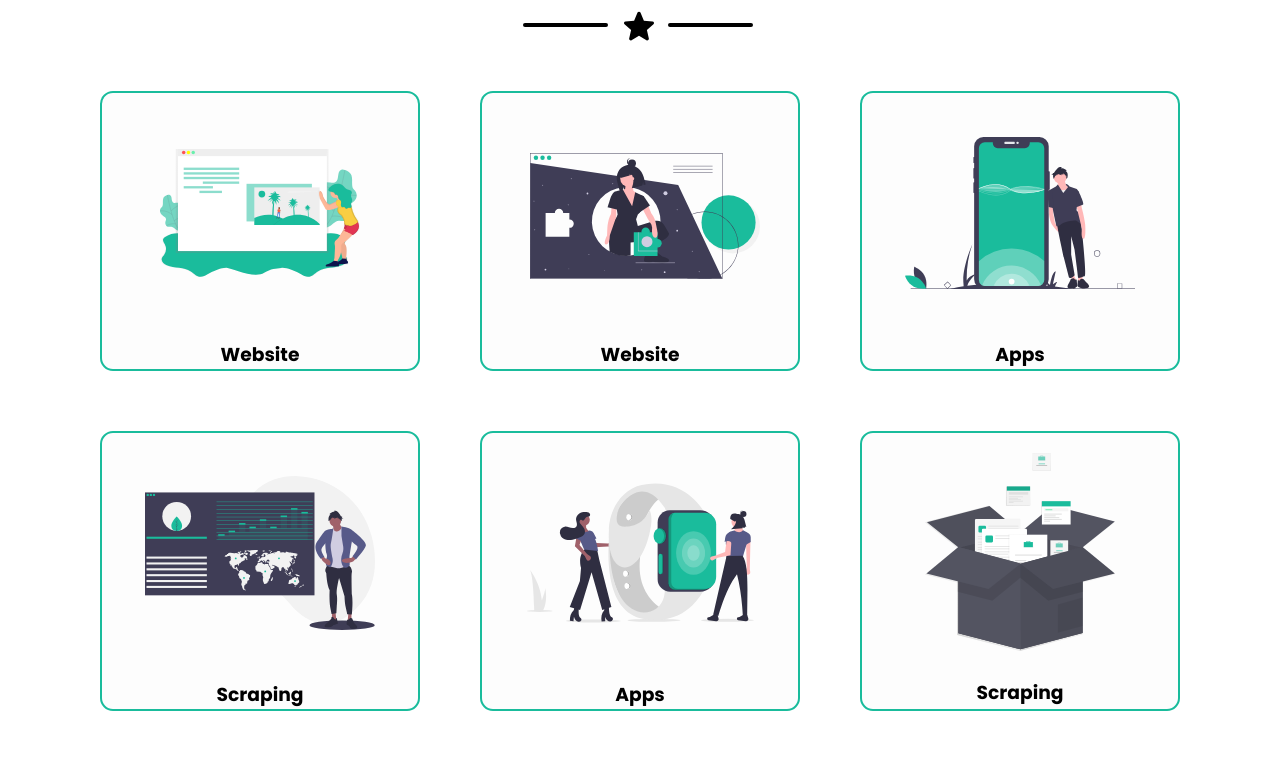
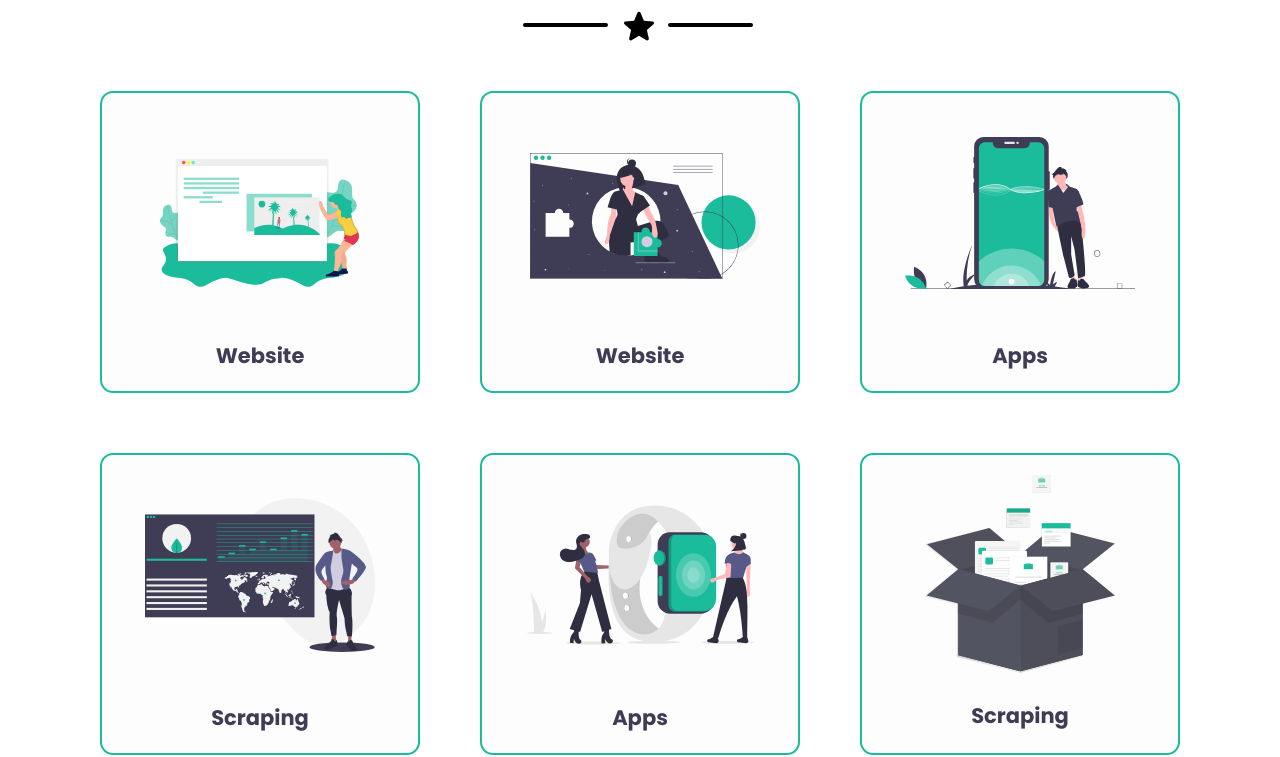
Before and after one commit to muhifni/aprogsi_timA05, a plain HTML site: page index.html in a window 1280 px wide. Shown: the part 665-1422 px from the top of the page. Drawn offline with Linux system fonts and the light colour scheme.

Commit message:
Update style.css

```diff
--- a/style.css
+++ b/style.css
@@ -165,10 +165,16 @@ nav {
 
 }
 
+.item-wrapper h3 {
+    color: #3f3d56;
+    font-size: 21px;
+    padding-bottom: 20px;
+}
+
 .item-1 img{
     width: 240px;
     height: 240px;
-    padding: 20px;
+    padding: 20px 20px 0 20px;
 
 }
 
```
